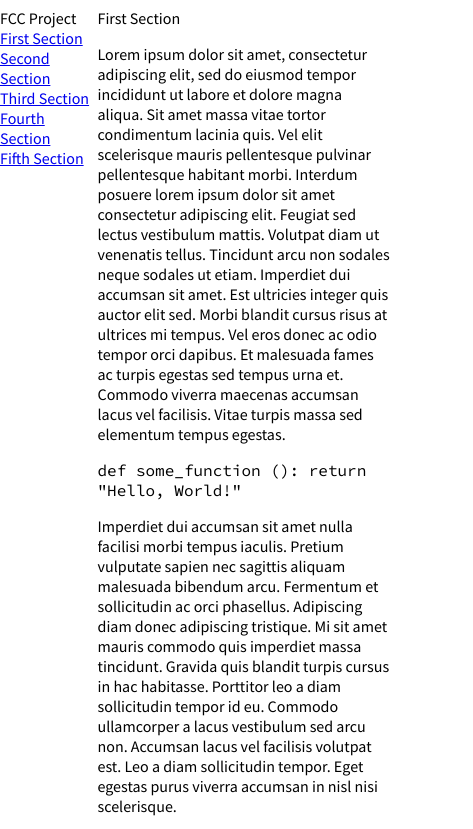
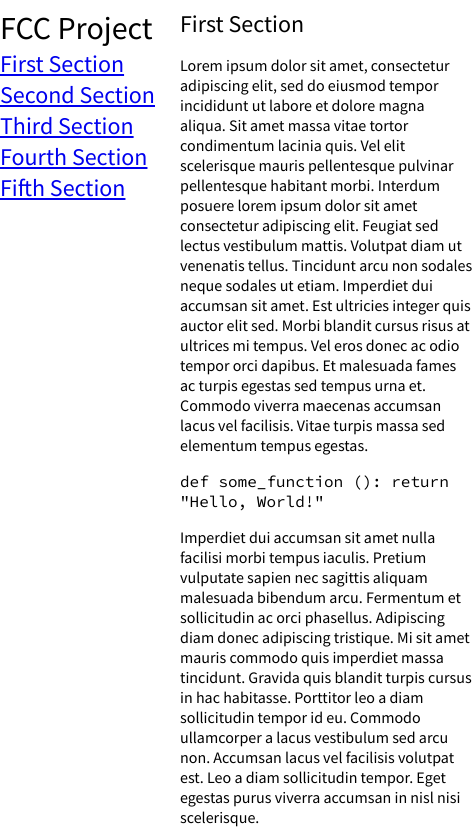
Before and after one commit to Truerror/fcc_docproject, a plain HTML site: page index.html in a window 390 px wide. Shown: the top 829 px of the page, 473 px wide, since content can reach past the window. Drawn offline with Linux system fonts and the light colour scheme.

Commit message:
added media query and fixed font ssizes

```diff
--- a/style.css
+++ b/style.css
@@ -18,6 +18,7 @@ nav {
     margin-top: 0;
     margin-bottom: 0;
     width: 25%;
+    background-color: white;
 }
 
 main {
@@ -25,3 +26,25 @@ main {
     right: 0;
     width: 75%;
 }
+
+a {
+    font-size: x-large;
+}
+
+#navbar > header {
+    font-size: xx-large;
+}
+
+.main-section > header {
+    font-size: x-large;
+}
+
+@media screen and (max-width: 700px) {
+    nav {
+        width: 180px;
+    }
+
+    main {
+        left: 180px;
+    }
+}
```
